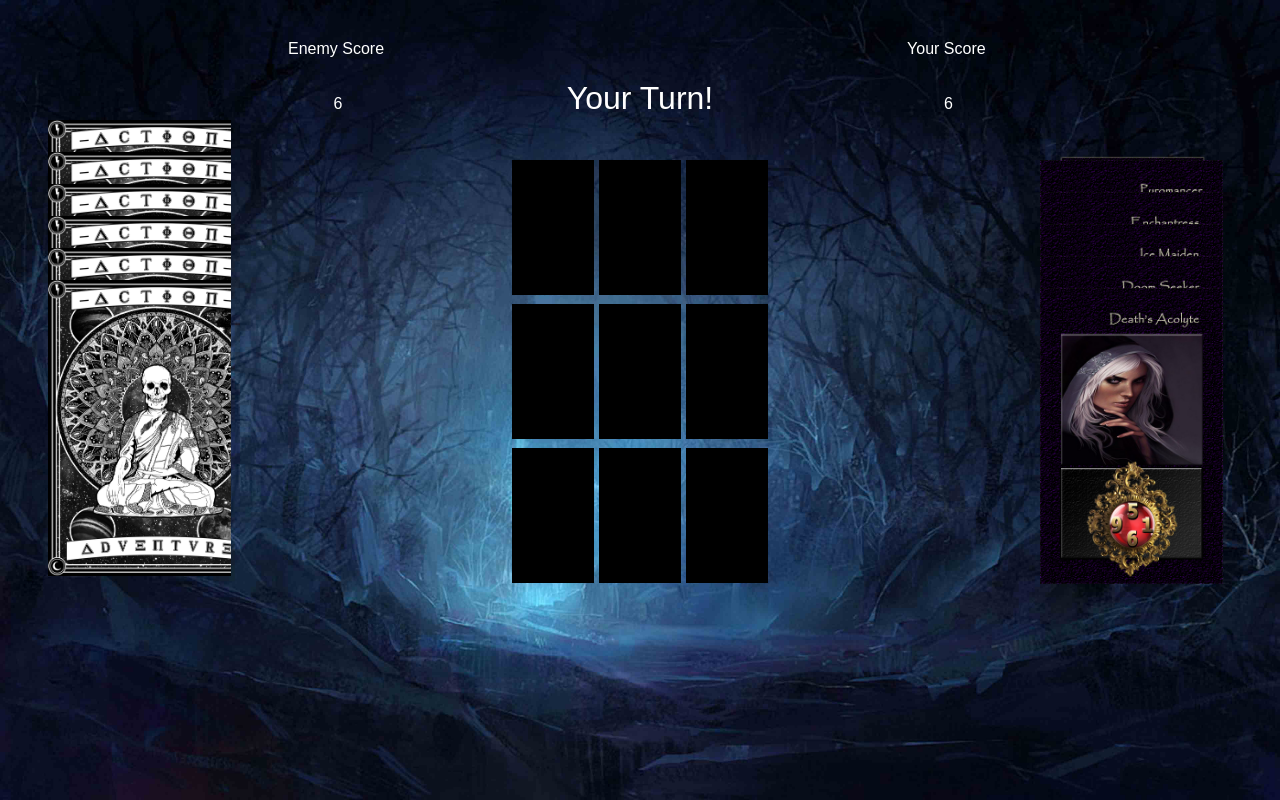
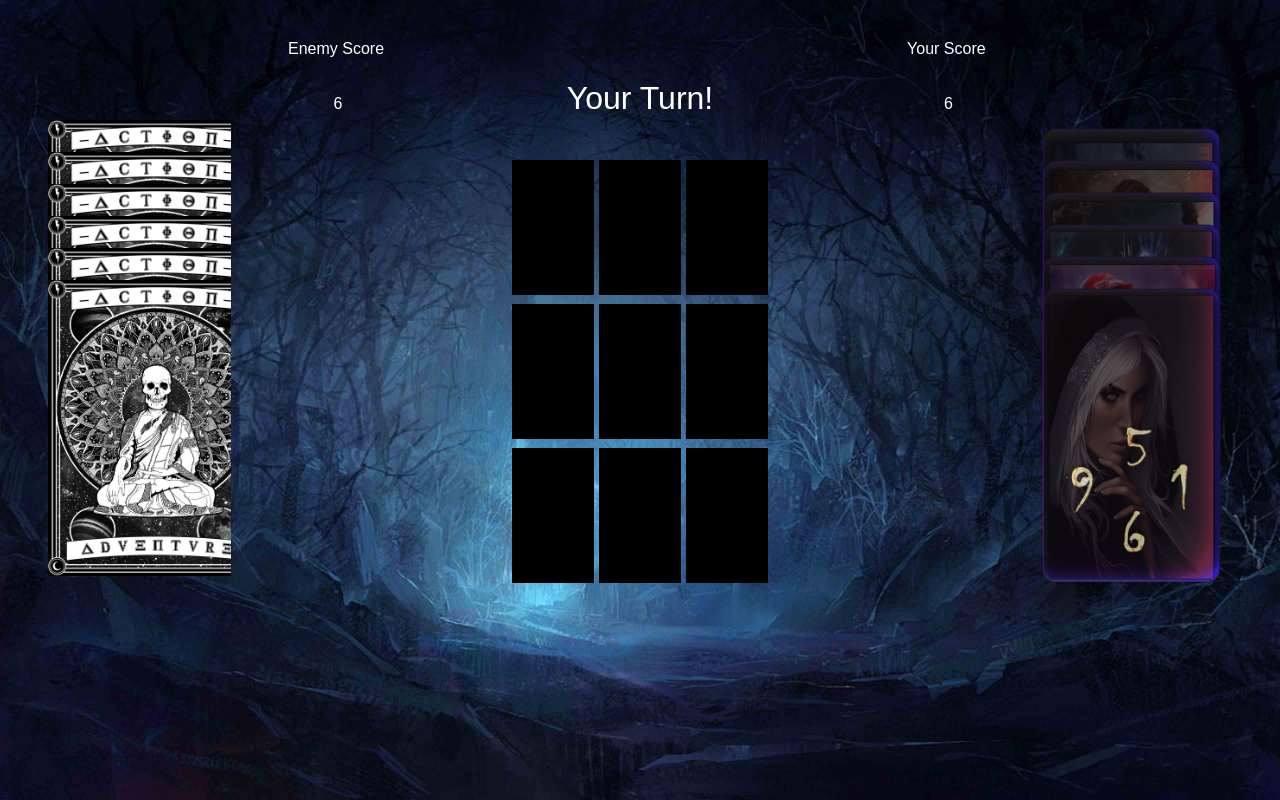
Before and after one commit to ChimeraBlack1/TripleTriad, a PHP site: page / in a window 1280 px wide. Run offline with PHP 8.4, Linux system fonts and the light colour scheme; some libraries are stand-ins or nearby versions.

Commit message:
Added new player card images to replace old ones

```diff
--- a/js/app.js
+++ b/js/app.js
@@ -184,7 +184,7 @@ var card = {
 			var slottedCard = boardSlot.name;
 
 			//board slot is full, can't place card
-//			console.log(slottedCard + " is already in that slot");
+			console.log(slottedCard + " is already in that slot");
 			return
 		}
 	},
--- a/style.css
+++ b/style.css
@@ -410,32 +410,32 @@ MAGNIFIED PLAYERCARDS
 }
 
 .magOne {
-	background-image: url('./img/op/pc01_03.png');
+	background-image: url('./img/op/pc1.png');
 /*	top: 7rem;*/
 }
 
 .magTwo {
-	background-image: url('./img/op/pyromancerSM.png');
+	background-image: url('./img/op/pc2.png');
 /*	top: 10.2rem;*/
 }
 
 .magThree {
-	background-image: url('./img/op/enchantressSM.png');
+	background-image: url('./img/op/pc3.png');
 /*	top: 12.2rem;*/
 }
 
 .magFour {
-	background-image: url('./img/op/iceMaidenSM.png');
+	background-image: url('./img/op/pc4.png');
 /*	top: 14.2rem;*/
 }
 
 .magFive {
-	background-image: url(./img/op/doomseekerSM.png);
+	background-image: url('./img/op/pc5.png');
 /*	top: 16.2rem;*/
 }
 
 .magSix {
-	background-image: url(./img/op/acolyteSM.png);
+	background-image: url('./img/op/pc6.png');
 /*	top: 18.2rem;*/
 }
 
@@ -458,7 +458,7 @@ PLAYER CARD IMAGES
 .one,
 .pc1 {
 	z-index: 1;
-	background-image: url('./img/op/pc01_03.png');
+	background-image: url('./img/op/pc1.png');
     margin: 0 auto;
 }
 
@@ -466,33 +466,33 @@ PLAYER CARD IMAGES
 .two,
 .pc2 {
 	z-index: 2;
-	background-image: url('./img/op/pyromancerSM.png');
+	background-image: url('./img/op/pc2.png');
 }
 
 
 .three,
 .pc3 {
 	z-index: 3;
-	background-image: url('./img/op/enchantressSM.png');
+	background-image: url('./img/op/pc3.png');
 }
 
 .four,
 .pc4 {
 	z-index: 4;
-	background-image: url('./img/op/iceMaidenSM.png');
+	background-image: url('./img/op/pc4.png');
 }
 
 .five,
 .pc5 {
 	z-index: 5;
-	background-image: url(./img/op/doomseekerSM.png);
+	background-image: url('./img/op/pc5.png');
 }
 
 
 .six,
 .pc6 {
 	z-index:6;
-	background-image: url(./img/op/acolyteSM.png);
+	background-image: url('./img/op/pc6.png');
 }
 
 .one,
```
Also changed, not shown: img/op/acolyteSM.png (deleted), img/op/doomseekerSM.png (deleted), img/op/e1OP.jpg (deleted), img/op/enchantressSM.png (deleted), img/op/iceMaidenSM.png (deleted), img/op/necromancerSM.png (deleted), img/op/pc01_03.png (deleted), img/op/pc01new.png (deleted), img/op/pc1.png (added), img/op/pc2.png (added), img/op/pc3.png (added), img/op/pc4.png (added), img/op/pc5.png (added), img/op/pc6.png (added), 3 more files.
